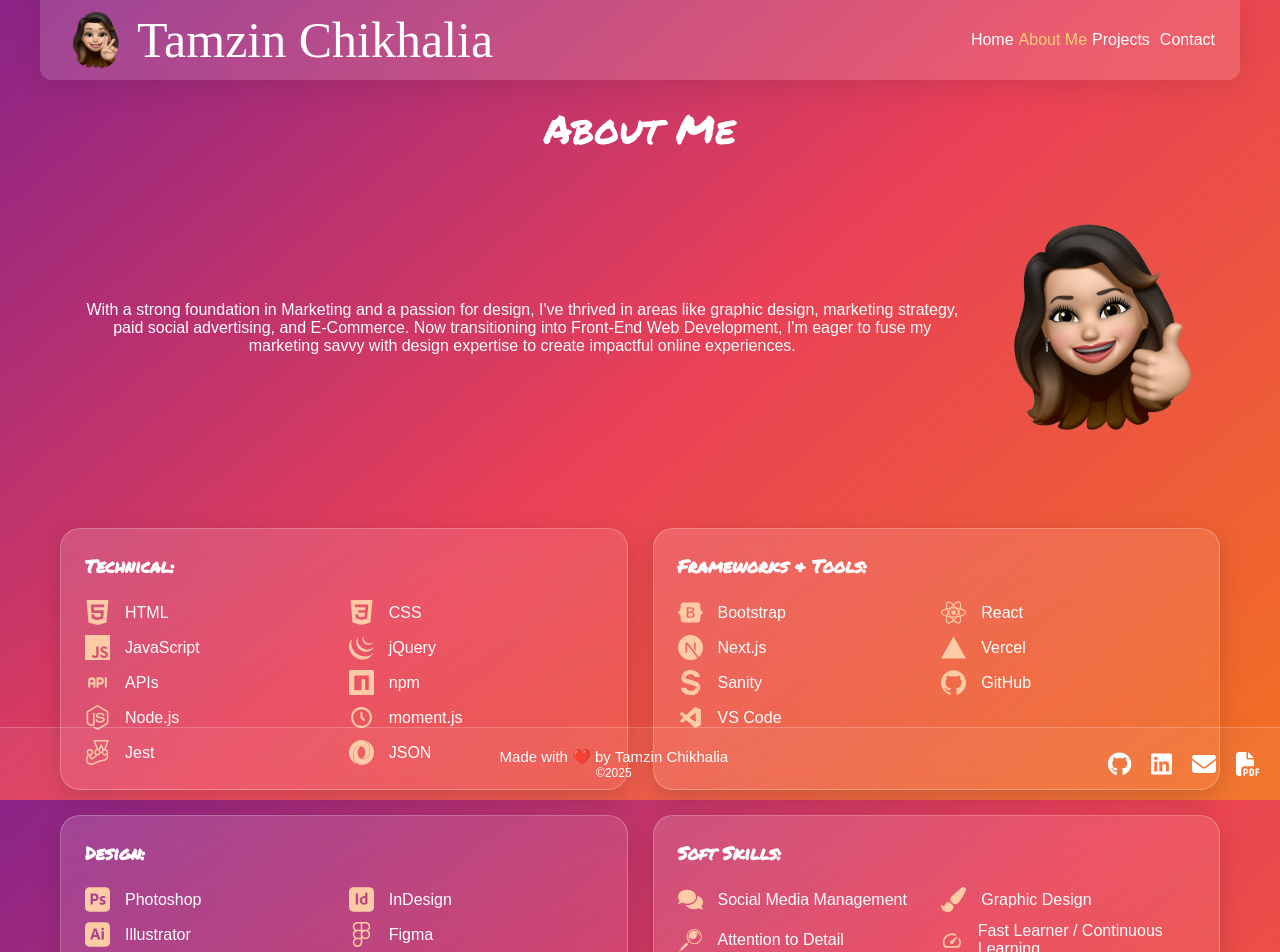
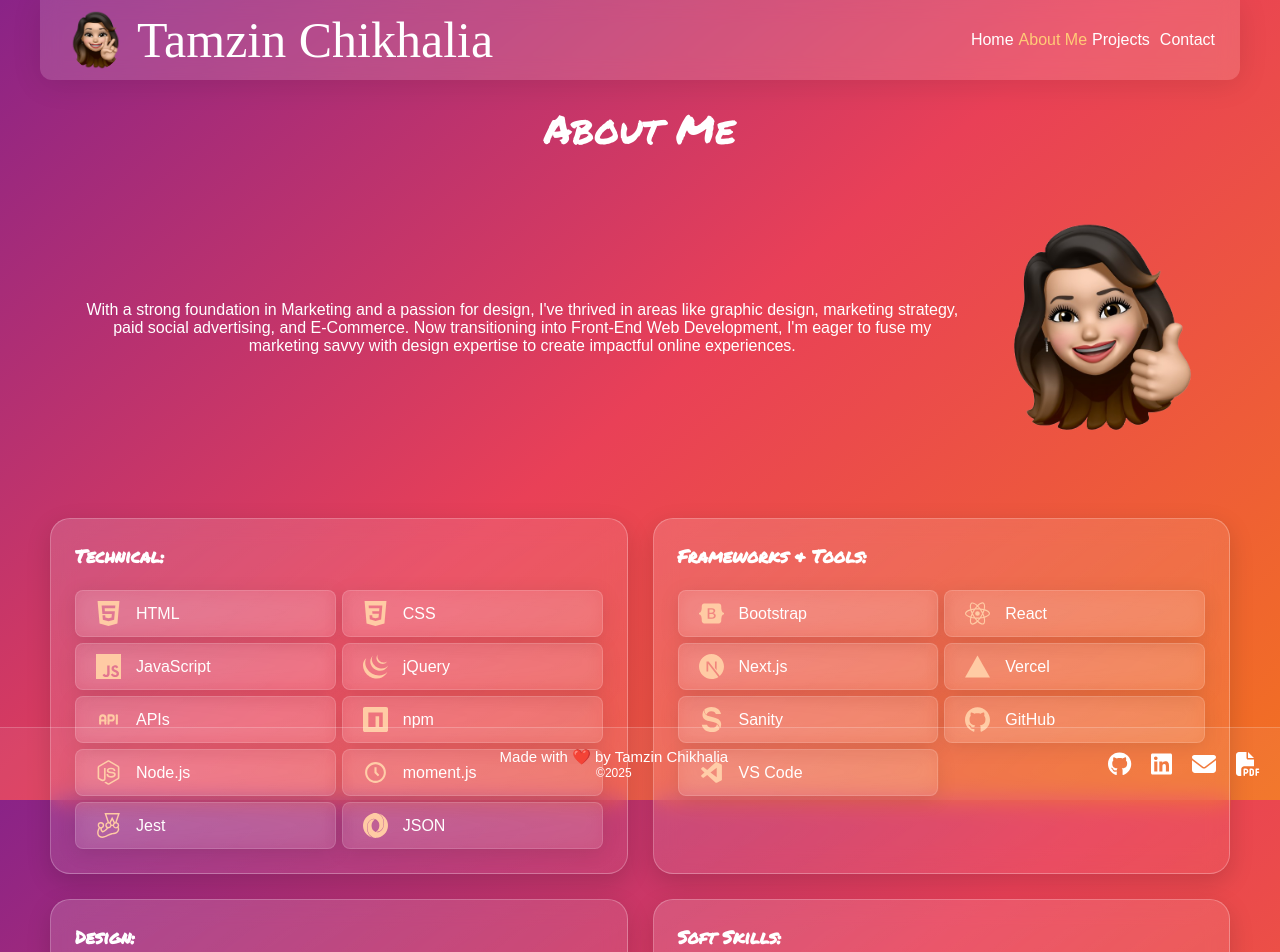
Before and after one commit to TamzinC/react-portfolio, a React (Create React App) app: page /#/about in a window 1280 px wide. Shown: the top 952 px of the page. Built offline with nearby package versions, Linux system fonts and the light colour scheme; a web font is replaced by a local one.

Commit message:
added each skill into individual backgrounds to make them look like buttons

```diff
--- a/src/pages/About/About.module.css
+++ b/src/pages/About/About.module.css
@@ -33,7 +33,7 @@
 }
 
 .skillsWrapper {
-  padding: 60px;
+  padding: 50px;
 }
 
 .skills {
@@ -65,7 +65,7 @@
   display: grid;
   grid-template-columns: 1fr 1fr;
   grid-template-rows: auto;
-  gap: 10px;
+  gap: 6px;
   list-style-type: none;
 }
 
@@ -73,6 +73,13 @@
   display: flex;
   align-items: center;
   gap: 15px;
+  background: rgba(255, 255, 255, 0.1);
+  border: 1px solid rgba(255, 255, 255, 0.15);
+  border-radius: 8px;
+  padding: 10px 20px;
+  backdrop-filter: blur(10px);
+  -webkit-backdrop-filter: blur(10px); /* for Safari */
+  box-shadow: 0 4px 20px rgba(0, 0, 0, 0.1);
 }
 
 .icon {
```
